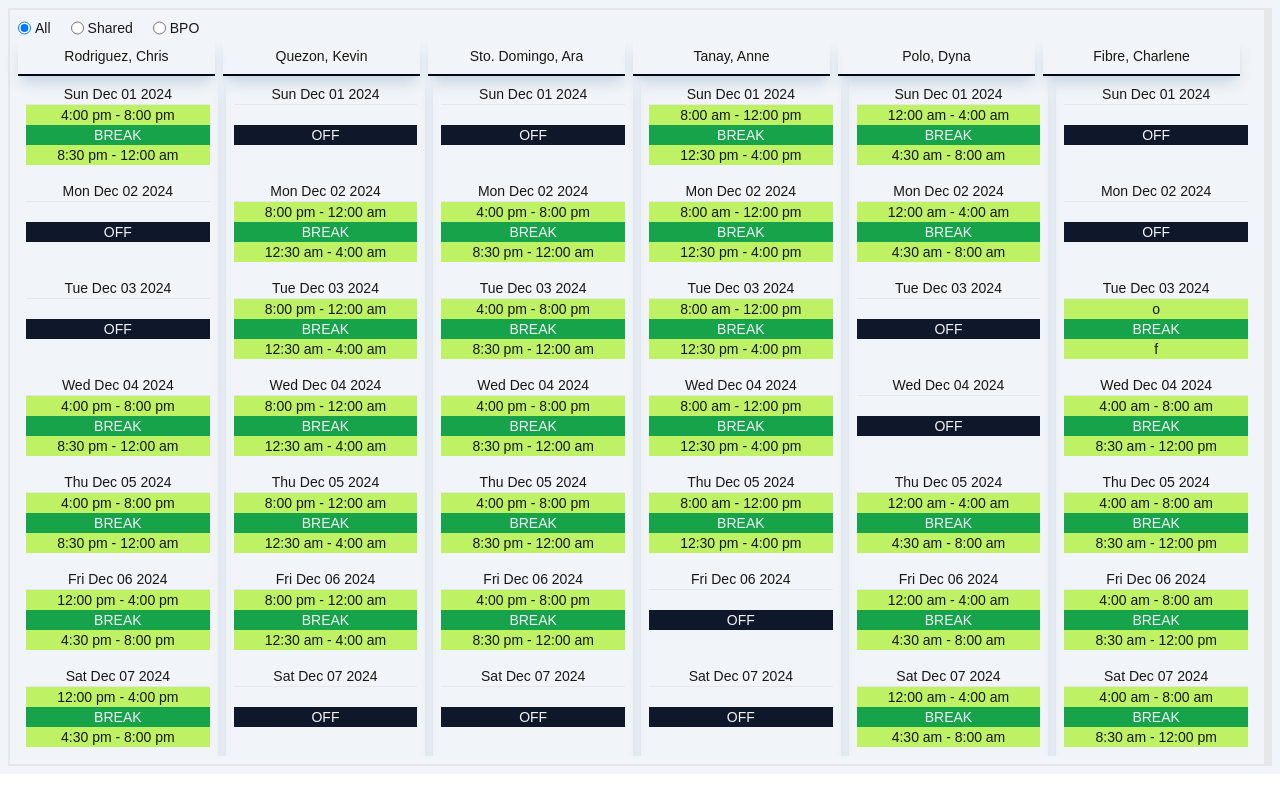
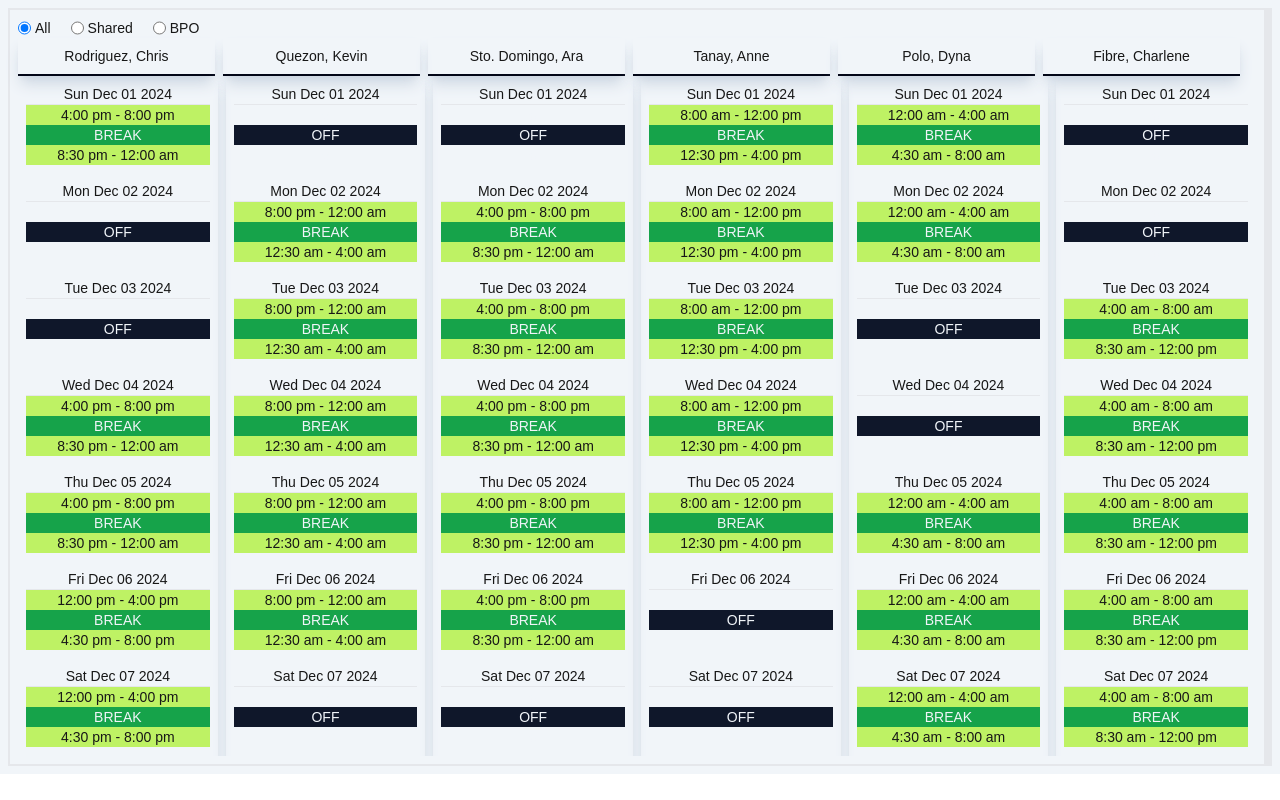
Before and after one commit to H4ppyC0der/helpsquad, a Next.js app: page / in a window 1280 px wide. Built offline with nearby package versions, Linux system fonts and the light colour scheme.

Commit message:
Fixed the schedule on data.js

```diff
--- a/data/data.js
+++ b/data/data.js
@@ -104,12 +104,12 @@ export const usersData = [
         schedule: [
             {
                 Monday: "off",
-                Tuesday: "off",
+                Tuesday: ["4:00 am - 8:00 am", "8:30 am - 12:00 pm"],
                 Wednesday: ["4:00 am - 8:00 am", "8:30 am - 12:00 pm"],
                 Thursday: ["4:00 am - 8:00 am", "8:30 am - 12:00 pm"],
                 Friday: ["4:00 am - 8:00 am", "8:30 am - 12:00 pm"],
                 Saturday: ["4:00 am - 8:00 am", "8:30 am - 12:00 pm"],
-                Sunday: ["4:00 am - 8:00 am", "8:30 am - 12:00 pm"],
+                Sunday: "off",
             },
         ],
     },
```
